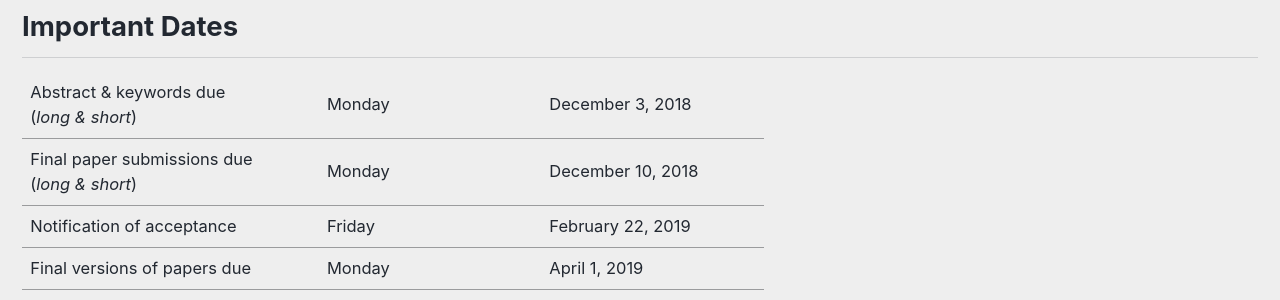
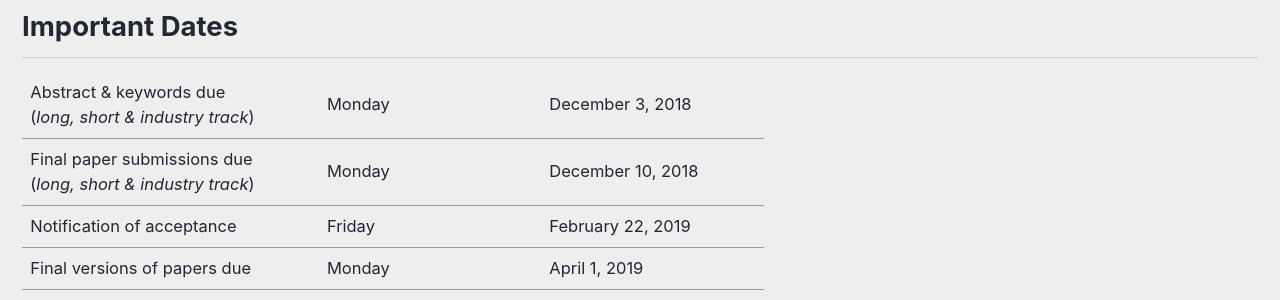
Before and after one commit to naacl-org/naacl-2021-website, a Jekyll site: the page built from _pages/home.md, in a window 1280 px wide. Shown: the part 1094-1394 px from the top of the page. Built offline with Jekyll 4.4.1, drawn with Linux system fonts in a browser that asks for light colours; nearby versions of some CDN libraries.

Commit message:
Add industry track to dates.

```diff
--- a/_pages/home.md
+++ b/_pages/home.md
@@ -31,12 +31,12 @@ The Association for Computational Linguistics (ACL) invites you to participate i
 <table style="width: 60%">
     <tbody>
         <tr>
-            <td style="width: 40%;">Abstract &amp; keywords due<br/>(<i>long &amp; short</i>)</td>
+            <td style="width: 40%;">Abstract &amp; keywords due<br/>(<i>long, short &amp; industry track</i>)</td>
             <td style="width: 30%;">Monday</td>
             <td>December 3, 2018</td>
         </tr>
         <tr>
-            <td style="width: 40%;">Final paper submissions due<br/>(<i>long &amp; short</i>)</td>
+            <td style="width: 40%;">Final paper submissions due<br/>(<i>long, short &amp; industry track</i>)</td>
             <td style="width: 30%;">Monday</td>
             <td>December 10, 2018</td>
         </tr>
```
